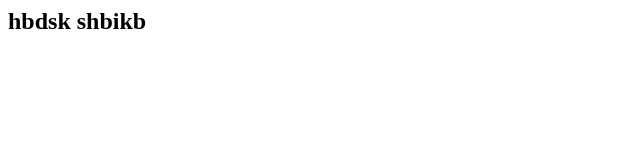
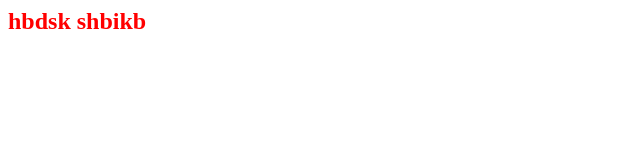
Before and after one commit to ganeshthatikayala555/index, a plain HTML site: page index.html in a window 1280 px wide. Shown: the whole page, without its empty margins (0-640 px from the left). Drawn offline with Linux system fonts and the light colour scheme.

Commit message:
Update index.html

```diff
--- a/index.html
+++ b/index.html
@@ -1 +1 @@
-<h2 color="red">hbdsk shbikb</h2>
+<h2 style="color: red;">hbdsk shbikb</h2>
```
